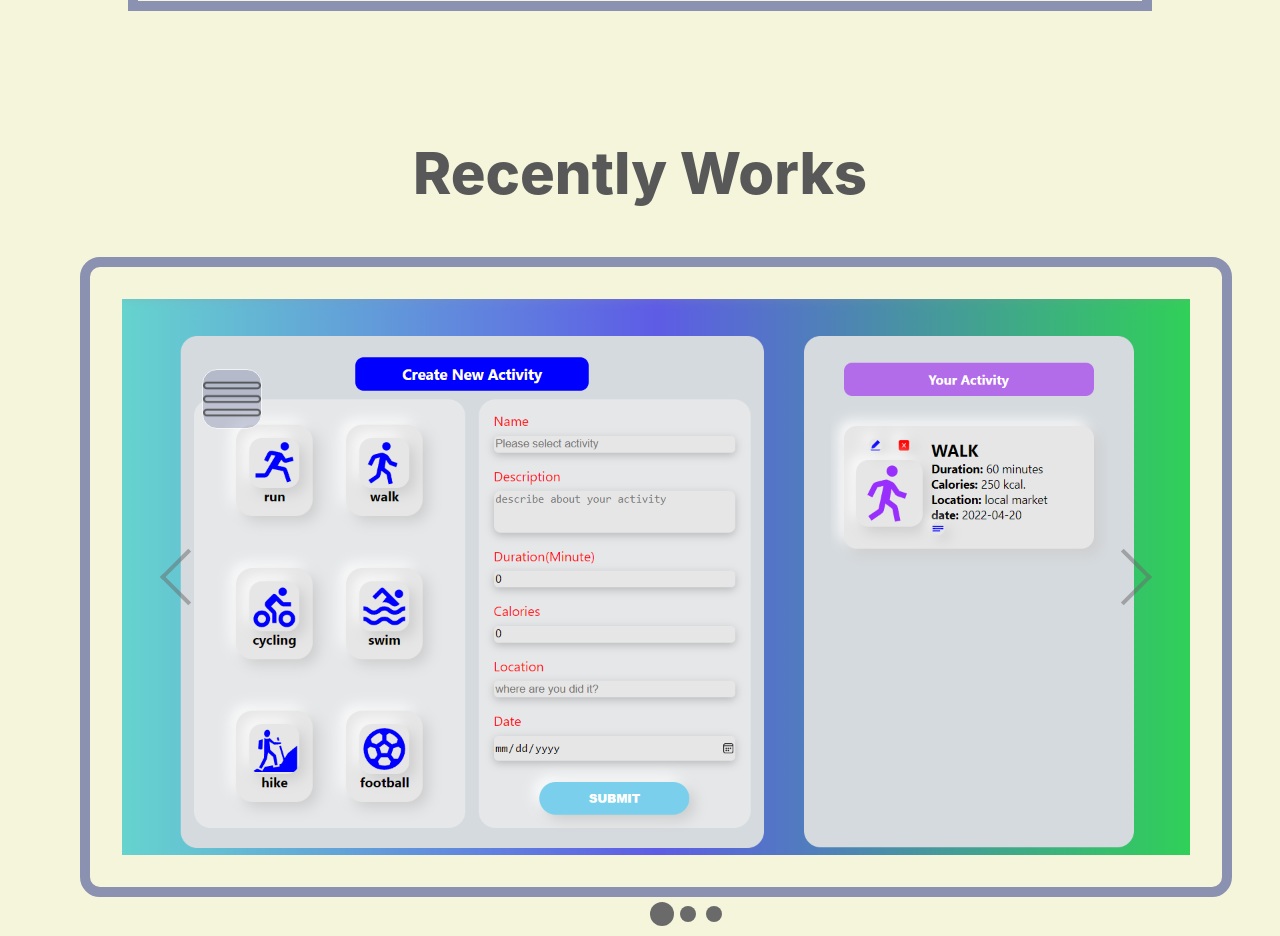
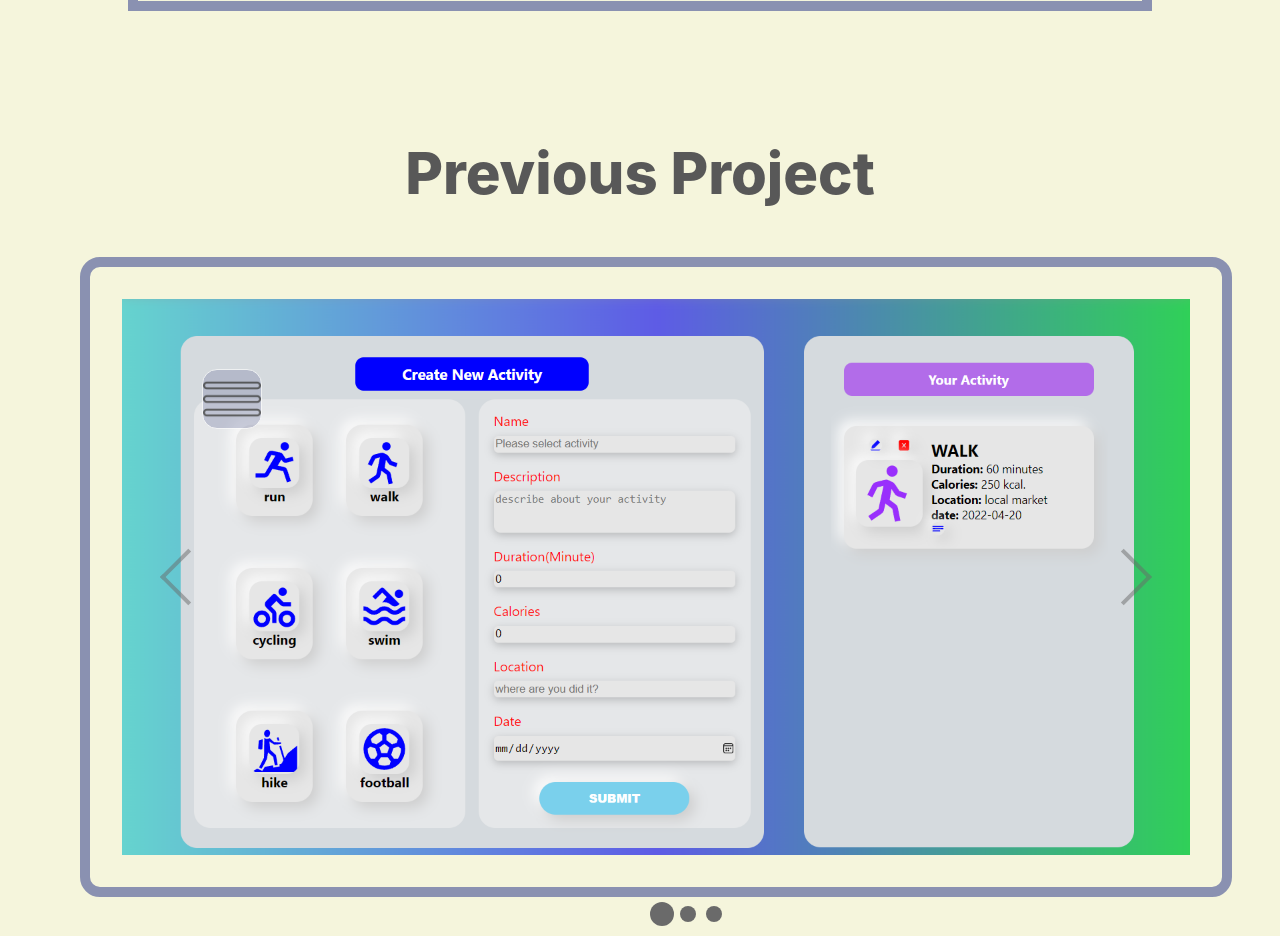
Before and after one commit to DevArtifacTs/my-portfolio, a React (Create React App) app: page / in a window 1280 px wide. Shown: the part 2960-3896 px from the top of the page. Built offline with nearby package versions, Linux system fonts and the light colour scheme; some icons are missing.

Commit message:
edit : change Works.js header to 'Previous Project'

```diff
--- a/src/components/Works/Works.js
+++ b/src/components/Works/Works.js
@@ -49,7 +49,7 @@ function Works(props){
 
     return (
         <section id="works" className="works " >
-            <h3 className="section-title-text">Recently Works</h3>
+            <h3 className="section-title-text">Previous Project</h3>
             <div className="slider-container">
                 <AwesomeSlider style={{borderRadius : '20px' , border : '10px solid rgb(138, 145, 177)', padding : '2rem'}}>
                     <div data-src="/images/activity-app-crud.png">
```
